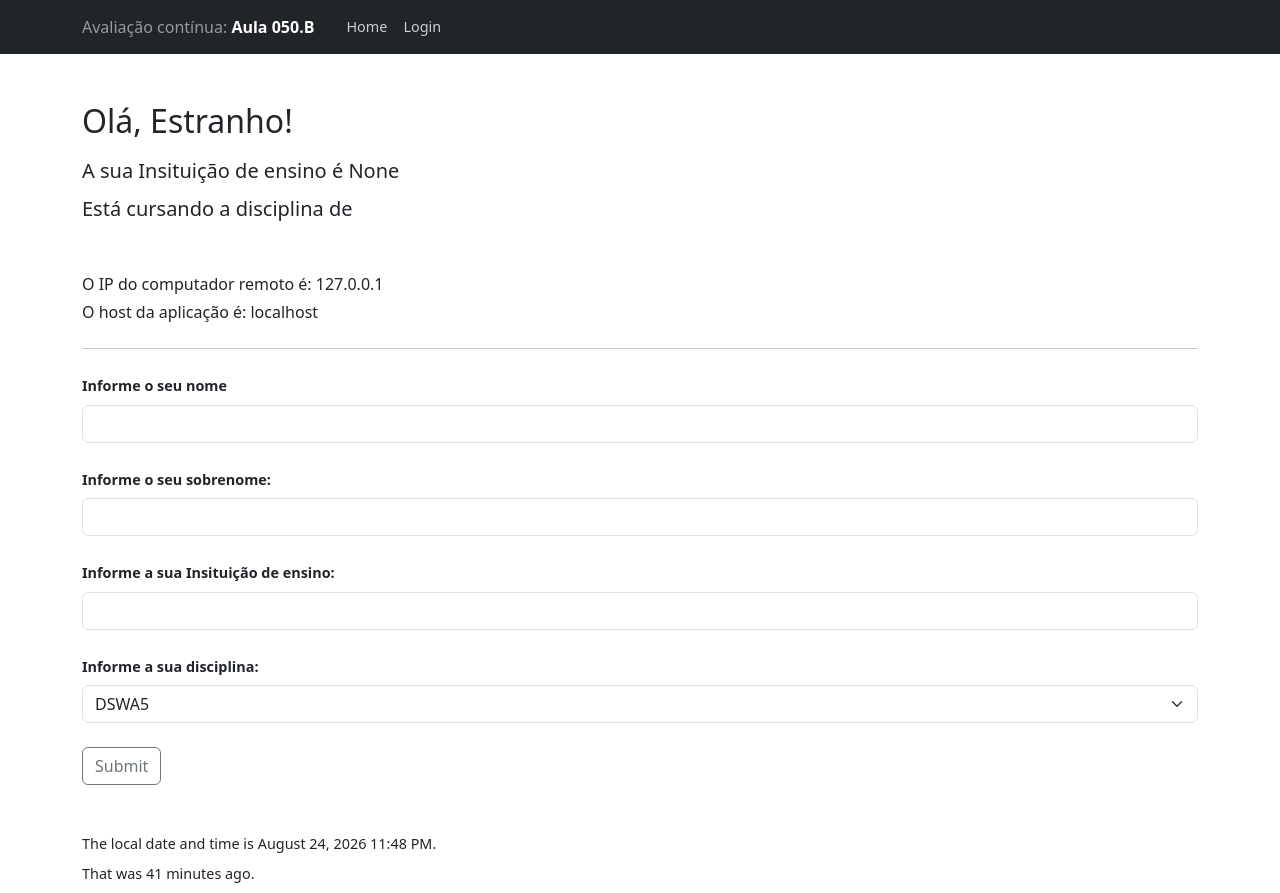
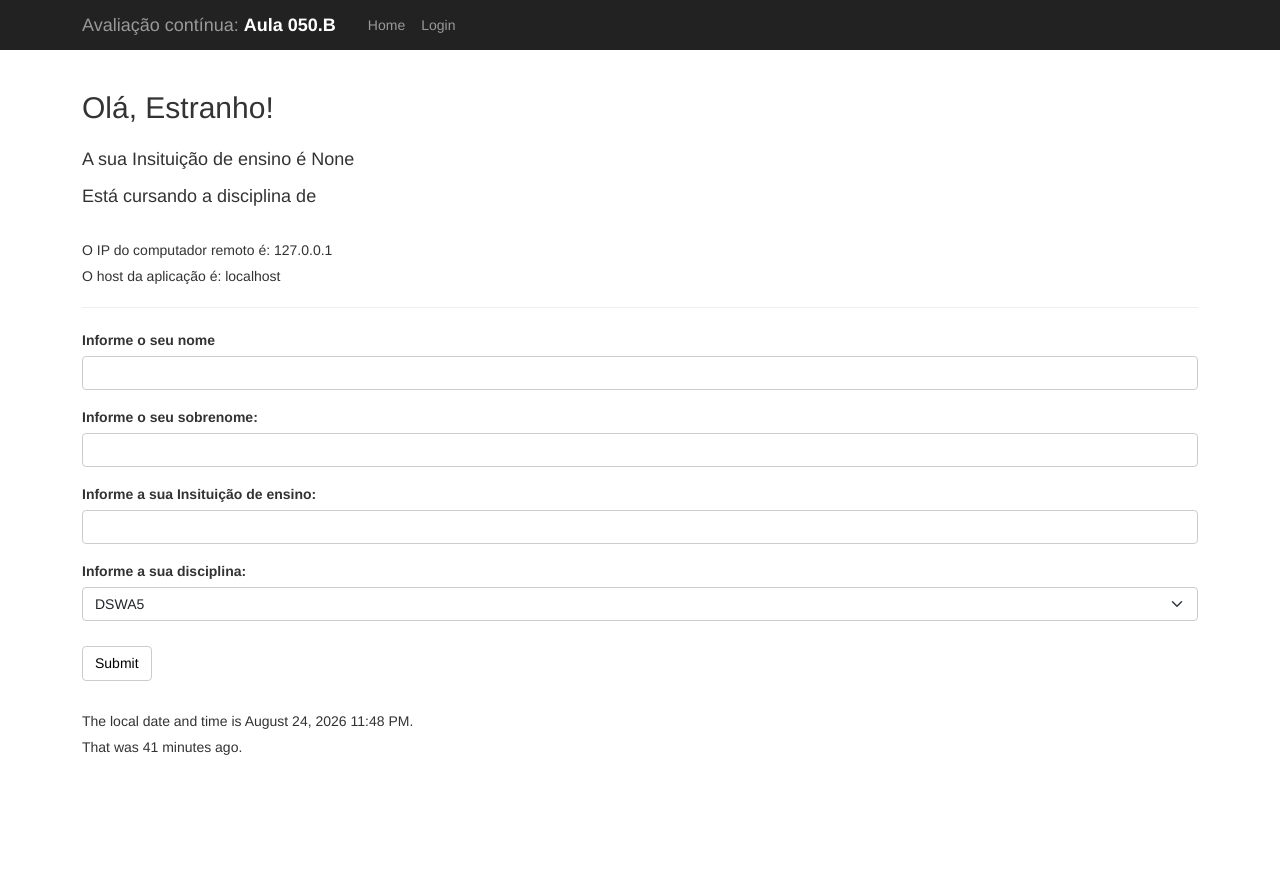
Before and after one commit to santooz-le/flasky-app, a Flask app: page / in a window 1280 px wide. After the commit the page ends 755 px from the top, so only its background shows below. Run offline with Flask 3, Linux system fonts and the light colour scheme; some libraries are stand-ins or nearby versions.

Commit message:
fix: simular perfeitamente bootstrap 3 para gabarito visual

```diff
--- a/templates/base.html
+++ b/templates/base.html
@@ -7,24 +7,29 @@
     <link href="https://cdn.jsdelivr.net/npm/bootstrap@5.3.0/dist/css/bootstrap.min.css" rel="stylesheet">
     <script src="https://cdnjs.cloudflare.com/ajax/libs/moment.js/2.29.4/moment.min.js"></script>
     <style>
-        .navbar-brand { color: #999 !important; font-weight: normal; }
+        /* Simulando o visual exato do Bootstrap 3 (Flask-Bootstrap) */
+        body { font-family: "Helvetica Neue", Helvetica, Arial, sans-serif; color: #333; }
+        .navbar-dark { background-color: #222 !important; border-color: #080808; }
+        .navbar-brand { color: #999 !important; font-size: 18px; padding-left: 0; }
         .navbar-brand strong { color: #fff; font-weight: bold; }
-        .nav-link { color: #ccc !important; font-size: 0.9rem; }
+        .nav-link { color: #999 !important; font-size: 14px; }
         .nav-link:hover { color: #fff !important; }
-        .timestamp { font-size: 0.9rem; }
-        .timestamp p { margin-bottom: 0.5rem; }
+
+        /* Ajustando os inputs para ficarem iguazinhos aos do professor */
+        .form-control, .form-select { border-radius: 4px; border: 1px solid #ccc; height: 34px; padding: 6px 12px; font-size: 14px; }
+        hr { border-top: 1px solid #eee; margin-top: 20px; margin-bottom: 20px; border-bottom: 0; opacity: 1; }
+
+        /* Ajuste do rodapé */
+        .timestamp { font-size: 14px; margin-top: 30px; }
+        .timestamp p { margin-bottom: 5px; }
     </style>
 </head>
 <body>
-    <nav class="navbar navbar-expand-lg navbar-dark bg-dark py-2">
-        <!-- Trocado container-fluid por container para alinhar com o gabarito -->
+    <nav class="navbar navbar-expand-lg navbar-dark py-0" style="height: 50px;">
         <div class="container">
-            <span class="navbar-brand me-4 fs-6">
+            <span class="navbar-brand me-4">
                 Avaliação contínua: <strong>Aula 050.B</strong>
             </span>
-            <button class="navbar-toggler" type="button" data-bs-toggle="collapse" data-bs-target="#navbarNav">
-                <span class="navbar-toggler-icon"></span>
-            </button>
             <div class="collapse navbar-collapse" id="navbarNav">
                 <ul class="navbar-nav">
                     <li class="nav-item">
@@ -38,12 +43,10 @@
         </div>
     </nav>
 
-    <!-- Trocado container-fluid por container para dar as margens laterais corretas -->
-    <div class="container mt-5">
+    <div class="container" style="padding-top: 20px;">
         {% block content %}{% endblock %}
 
-        <!-- Rodapé sem cores amarelas -->
-        <div class="timestamp mt-5">
+        <div class="timestamp">
             <p>The local date and time is {{ now.strftime('%B %d, %Y %-I:%M %p') }}.</p>
             <p id="timeago-text"></p>
         </div>
--- a/templates/index.html
+++ b/templates/index.html
@@ -1,44 +1,42 @@
 {% extends "base.html" %}
 
 {% block content %}
-
-<h2 class="mb-3" style="font-weight: 400;">
+<div style="margin-bottom: 20px;">
+    <h2 style="font-weight: 500; font-size: 30px; margin-top: 20px; margin-bottom: 10px;">
         {% if nome %}
             Olá, {{ nome }} {{ sobrenome }}!
         {% else %}
             Olá, Estranho!
         {% endif %}
     </h2>
+</div>
 
-<!-- Fontes um pouco maiores para combinar com o print -->
-<p class="mb-2 fs-5">A sua Insituição de ensino é {{ instituicao if instituicao else 'None' }}</p>
-<p class="mb-5 fs-5">Está cursando a disciplina de {{ disciplina if disciplina else '' }}</p>
+<p style="font-size: 18px; margin-bottom: 10px;">A sua Insituição de ensino é {{ instituicao if instituicao else 'None' }}</p>
+<p style="font-size: 18px; margin-bottom: 30px;">Está cursando a disciplina de {{ disciplina if disciplina else '' }}</p>
 
-<!-- Sem cores extras, texto padrão -->
-<p class="mb-1">O IP do computador remoto é: {{ ip_remoto if ip_remoto else 'None' }}</p>
-<p class="mb-4">O host da aplicação é: {{ host if host else 'None' }}</p>
+<p style="margin-bottom: 5px; font-size: 14px;">O IP do computador remoto é: {{ ip_remoto if ip_remoto else 'None' }}</p>
+<p style="margin-bottom: 20px; font-size: 14px;">O host da aplicação é: {{ host if host else 'None' }}</p>
 
-<hr class="mb-4">
+<hr>
 
 <form method="POST">
-    <div class="mb-4">
-        <label for="nome" class="form-label fw-bold" style="font-size: 0.9rem;">Informe o seu nome</label>
+    <div style="margin-bottom: 15px;">
+        <label for="nome" style="font-weight: 700; font-size: 14px; margin-bottom: 5px; display: inline-block;">Informe o seu nome</label>
         <input type="text" class="form-control" id="nome" name="nome" value="{{ nome if nome else '' }}">
     </div>
 
-    <div class="mb-4">
-        <label for="sobrenome" class="form-label fw-bold" style="font-size: 0.9rem;">Informe o seu sobrenome:</label>
+    <div style="margin-bottom: 15px;">
+        <label for="sobrenome" style="font-weight: 700; font-size: 14px; margin-bottom: 5px; display: inline-block;">Informe o seu sobrenome:</label>
         <input type="text" class="form-control" id="sobrenome" name="sobrenome" value="{{ sobrenome if sobrenome else '' }}">
     </div>
 
-    <div class="mb-4">
-        <label for="instituicao" class="form-label fw-bold" style="font-size: 0.9rem;">Informe a sua Insituição de ensino:</label>
+    <div style="margin-bottom: 15px;">
+        <label for="instituicao" style="font-weight: 700; font-size: 14px; margin-bottom: 5px; display: inline-block;">Informe a sua Insituição de ensino:</label>
         <input type="text" class="form-control" id="instituicao" name="instituicao" value="{{ instituicao if instituicao else '' }}">
     </div>
 
-    <div class="mb-4">
-        <label for="disciplina" class="form-label fw-bold" style="font-size: 0.9rem;">Informe a sua disciplina:</label>
-        <!-- Removido o max-width para o campo ocupar tudo como no print -->
+    <div style="margin-bottom: 15px;">
+        <label for="disciplina" style="font-weight: 700; font-size: 14px; margin-bottom: 5px; display: inline-block;">Informe a sua disciplina:</label>
         <select class="form-select" id="disciplina" name="disciplina">
             {% for d in disciplinas %}
                 <option value="{{ d }}" {% if disciplina == d %}selected{% endif %}>{{ d }}</option>
@@ -46,7 +44,6 @@
         </select>
     </div>
 
-    <button type="submit" class="btn btn-outline-secondary">Submit</button>
+    <button type="submit" style="border: 1px solid #ccc; background: #fff; padding: 6px 12px; border-radius: 4px; font-size: 14px; margin-top: 10px;">Submit</button>
 </form>
-
 {% endblock %}
```
Also changed, not shown: templates/login.html (+6 -8 lines). Lines whose indentation alone changed are shown as unchanged.
